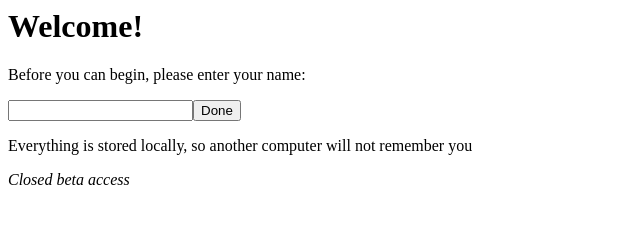
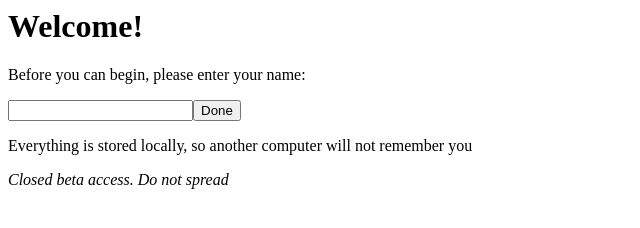
Before and after one commit to petterroea/JapaneseLearningThingie, a plain HTML site: page index.htm in a window 1280 px wide. Shown: the whole page, without its empty margins (0-640 px from the left). Drawn offline with Linux system fonts and the light colour scheme.

Commit message:
No spreaderino, plz

```diff
--- a/index.htm
+++ b/index.htm
@@ -8,7 +8,7 @@
 	</head>
 	<body>
 		<div id="content"></div>
-		<i>Closed beta access</i>
+		<i>Closed beta access. Do not spread</i>
 		<div id="gitNotice">
 
 		</div>
```
